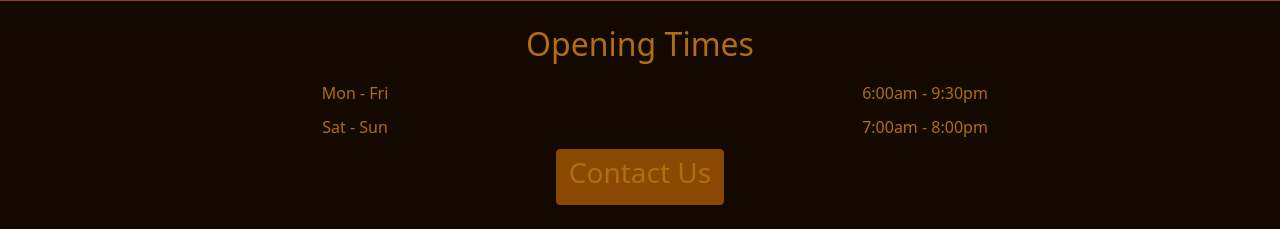
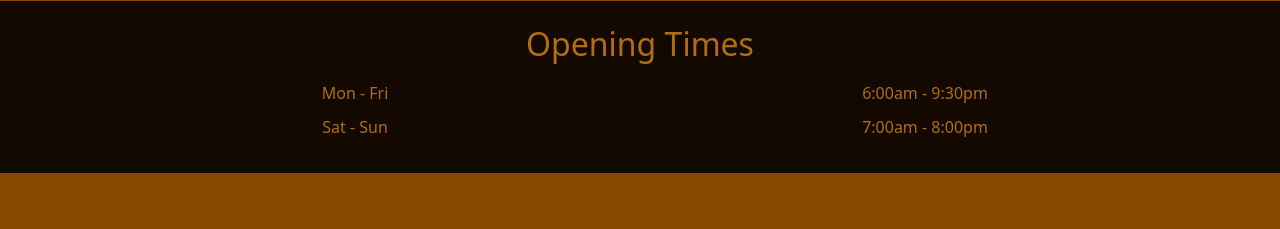
Before and after one commit to Code-Institute-Submissions/Lions, a Django app: template home/templates/home/index.html in a window 1280 px wide. Shown: the part 764-993 px from the top of the page. After the commit the page ends 937 px from the top, so only its background shows below. Run offline with Django 3.2, Linux system fonts and the light colour scheme; the template is opened without the code that fills it, so the values that code supplies are empty; some libraries are stand-ins or nearby versions.

Commit message:
updated README.md

```diff
--- a/templates/base.html
+++ b/templates/base.html
@@ -106,11 +106,6 @@
                             <p>6:00am - 9:30pm</p>
                             <p>7:00am - 8:00pm</p>
                         </div>
-                        <div class="col-12 ">
-                            <a href="" class="btn btn-d-bronze">
-                                <h3>Contact Us</h3>
-                            </a>
-                        </div>
                     </div>
                 </div>
             </div>
```
Also changed, not shown: README.md.
